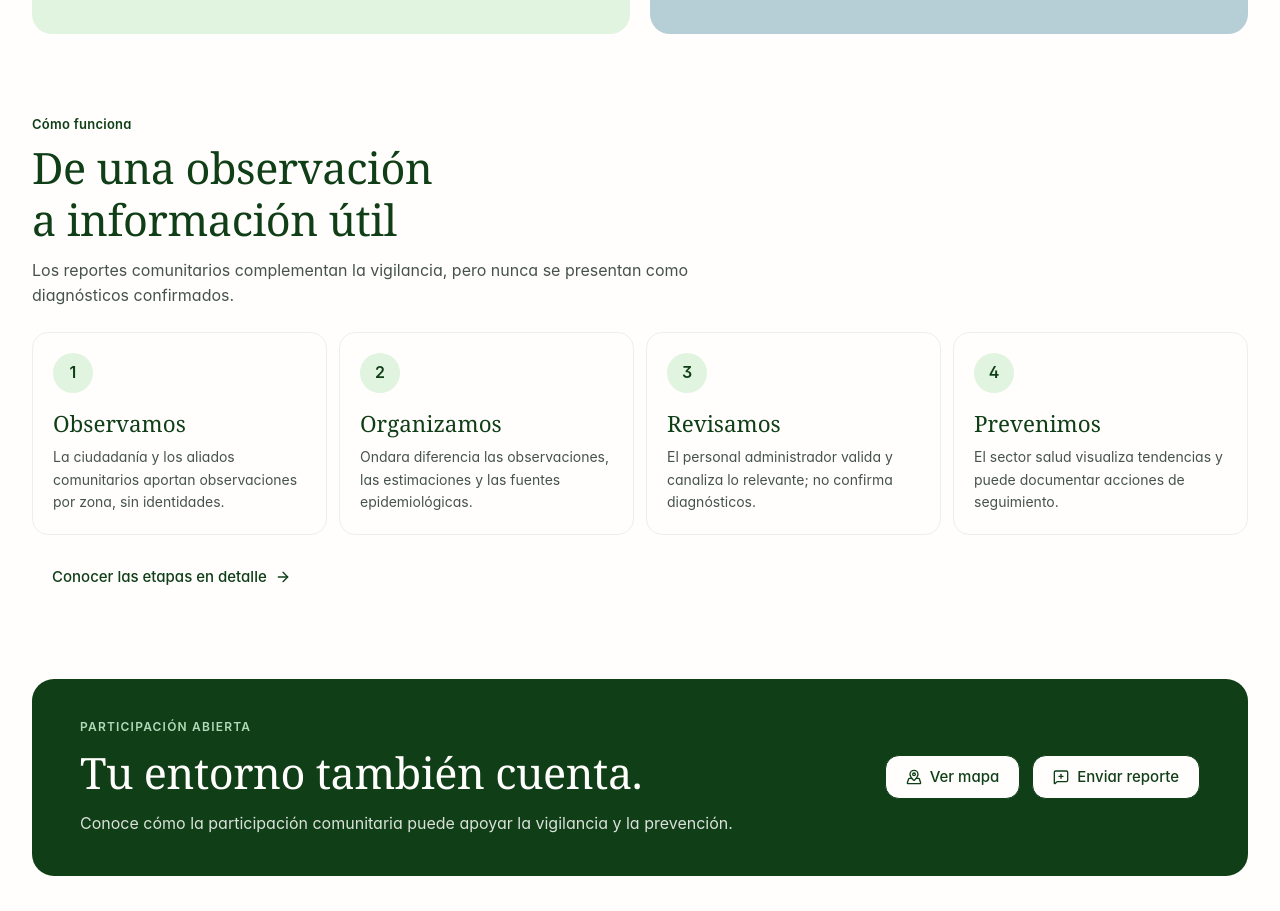
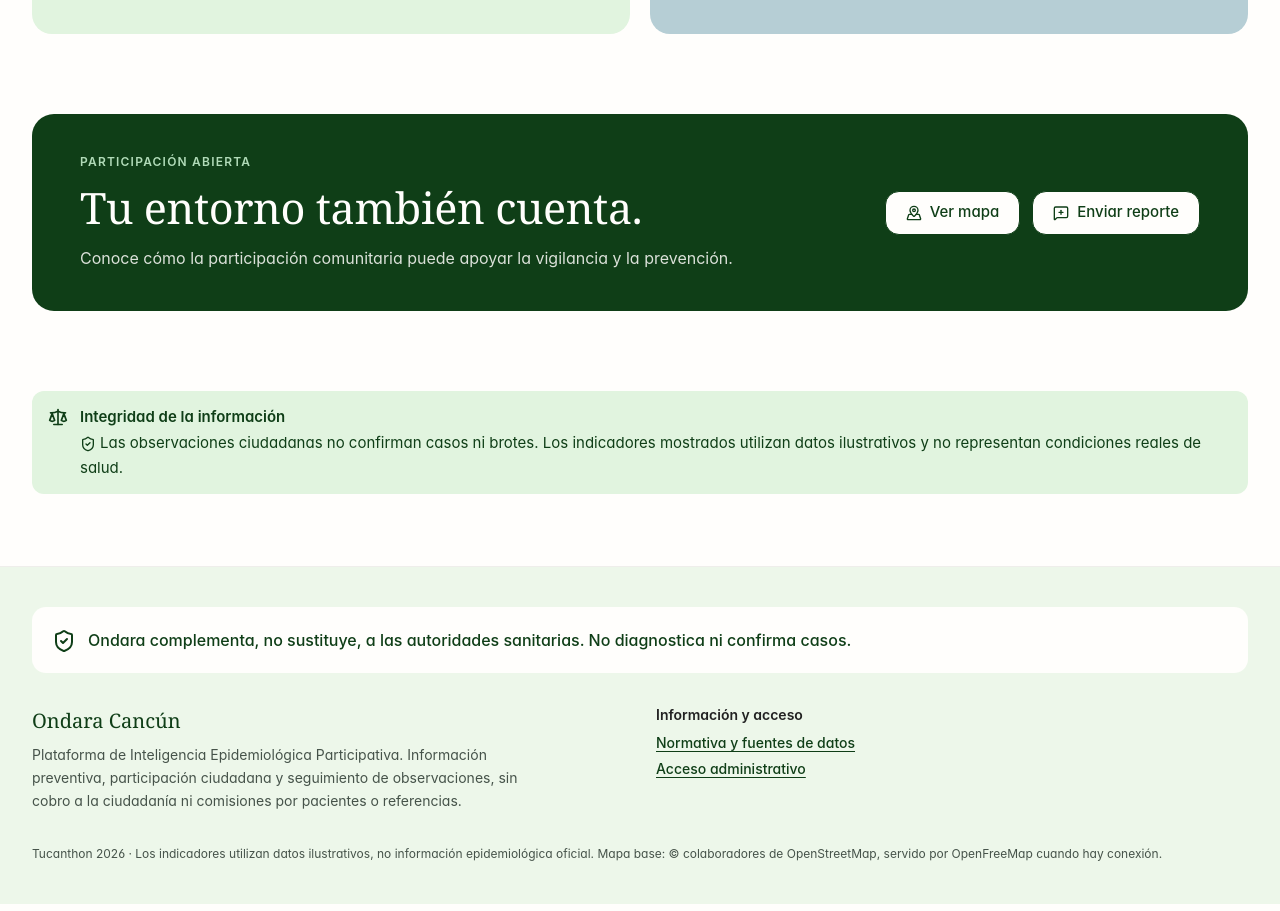
Before and after one commit to FranCiscoK18/TucanthonV3, a React (Vite) app: page / in a window 1280 px wide. Shown: the part 2037-2948 px from the top of the page. Built offline with nearby package versions, Linux system fonts and the light colour scheme.

Commit message:
refactor: retirar sección Cómo funciona y accesos relacionados

```diff
--- a/src/pages/LandingPage.tsx
+++ b/src/pages/LandingPage.tsx
@@ -9,13 +9,6 @@ const FEATURES = [
   { title: 'Enfermedades y señales', text: 'Consulta tendencias, información preventiva y criterios de vigilancia.', to: '/enfermedades', icon: BookOpenText, tone: 'bg-keylime-wash' },
   { title: 'Brigadas y campañas', text: 'Conoce cómo se presentan las jornadas preventivas y las próximas actividades en el mapa.', to: '/brigadas', icon: Syringe, tone: 'bg-brigada-50' },
   { title: 'Participación ciudadana', text: 'Comparte una observación de tu entorno sin registrarte y sigue su estado en este navegador.', to: '/reportar', icon: MessageSquarePlus, tone: 'bg-ciudadano-50' },
-] as const;
-
-const STEPS = [
-  { title: 'Observamos', text: 'La ciudadanía y los aliados comunitarios aportan observaciones por zona, sin identidades.' },
-  { title: 'Organizamos', text: 'Ondara diferencia las observaciones, las estimaciones y las fuentes epidemiológicas.' },
-  { title: 'Revisamos', text: 'El personal administrador valida y canaliza lo relevante; no confirma diagnósticos.' },
-  { title: 'Prevenimos', text: 'El sector salud visualiza tendencias y puede documentar acciones de seguimiento.' },
 ] as const;
 
 export function LandingPage() {
@@ -109,22 +102,6 @@ export function LandingPage() {
         </div>
       </section>
 
-      <section aria-labelledby="landing-proceso">
-        <div className="mb-6 max-w-3xl">
-          <p className="eyebrow">Cómo funciona</p>
-          <h2 id="landing-proceso" className="mt-2 text-[2rem] sm:text-[2.7rem]">De una observación a información útil</h2>
-          <p className="mt-3 text-muted">Los reportes comunitarios complementan la vigilancia, pero nunca se presentan como diagnósticos confirmados.</p>
-        </div>
-        <ol className="grid gap-3 md:grid-cols-2 xl:grid-cols-4">
-          {STEPS.map((item, i) => <li key={item.title} className="rounded-[16px] border border-border-mist bg-cream-paper p-5">
-            <span className="inline-flex size-10 items-center justify-center rounded-full bg-keylime-wash font-semibold text-forest-ink">{i+1}</span>
-            <h3 className="mt-4 text-[1.4rem]">{item.title}</h3>
-            <p className="mt-2 text-sm leading-relaxed text-muted">{item.text}</p>
-          </li>)}
-        </ol>
-        <div className="mt-5"><ButtonLink to="/como-funciona" variant="ghost" icon={ArrowRight} iconPosition="end">Conocer las etapas en detalle</ButtonLink></div>
-      </section>
-
       <section className="rounded-[22px] bg-forest-ink px-6 py-10 text-cream-paper sm:px-10 lg:flex lg:items-center lg:justify-between lg:gap-8 lg:px-12">
         <div className="max-w-2xl">
           <p className="text-xs font-semibold uppercase tracking-widest text-sage-mist">Participación abierta</p>
```
